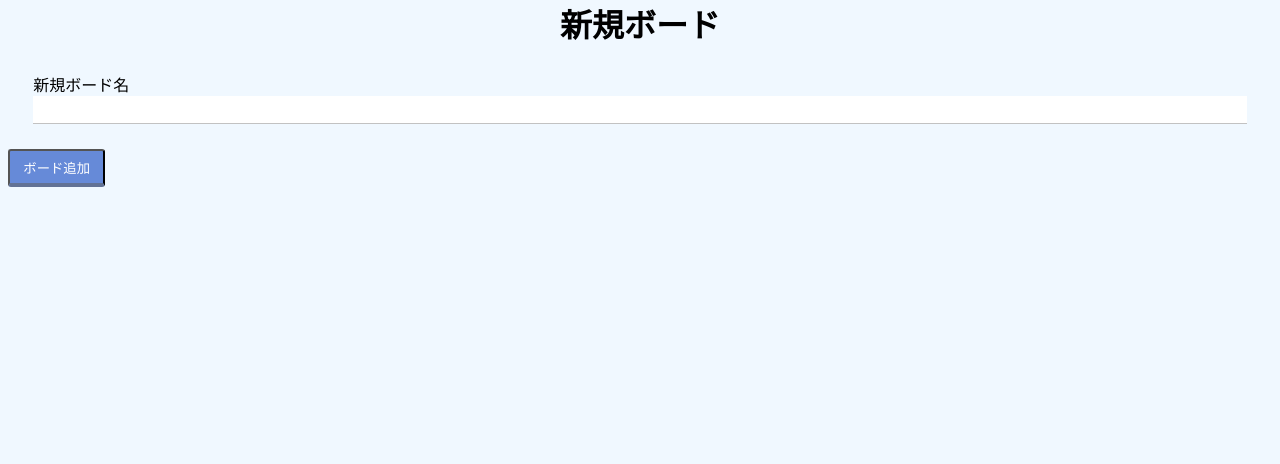
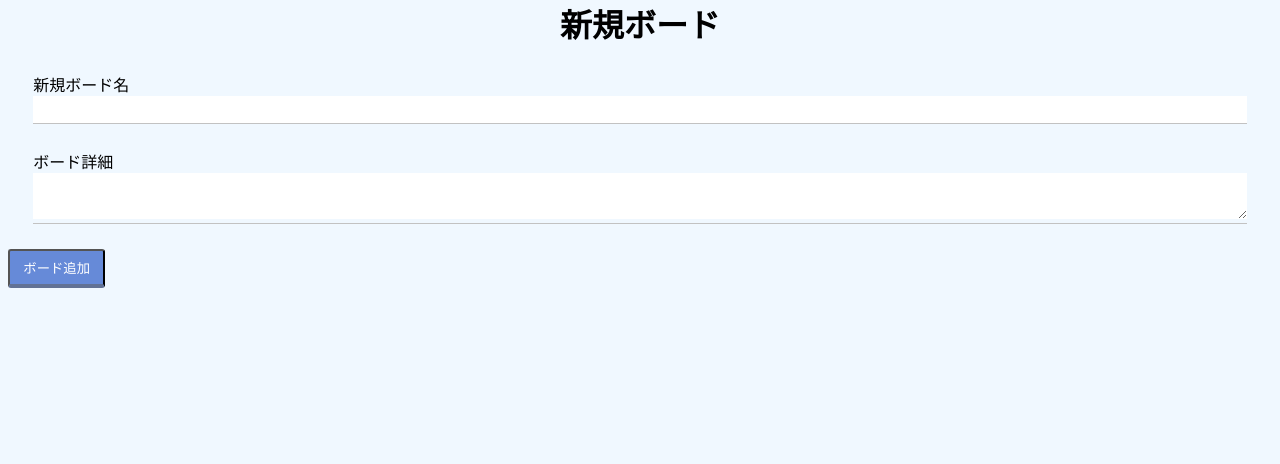
Before and after one commit to mamebou/todo_app, a Rails app: page /boards/new in a window 1280 px wide. Shown: the part 21-485 px from the top of the page. Run offline with Rails 7, Linux system fonts and the light colour scheme; style sheets or scripts are compiled from the project's sources.

Commit message:
add column to board

```diff
--- a/app/assets/stylesheets/boards.scss
+++ b/app/assets/stylesheets/boards.scss
@@ -13,9 +13,13 @@
   padding:0;
 }
 
-.cards h4 {
+.cards h2 {
   background-color: #490A3D;
   margin: 0;
+  padding: 10px;
+}
+
+.cards h3 {
   padding: 10px;
 }
 
--- a/app/controllers/boards_controller.rb
+++ b/app/controllers/boards_controller.rb
@@ -14,7 +14,8 @@ class BoardsController < ApplicationController
 
   def create
     title = params[:board][:title]
-    @board = Board.create(title:title, user_id:session[:user_id])
+    detail = params[:board][:title]
+    @board = Board.create(title:title, user_id:session[:user_id],detail: detail)
 
     redirect_to board_top_path
   end
--- a/app/views/boards/board_top.html.erb
+++ b/app/views/boards/board_top.html.erb
@@ -4,8 +4,9 @@
 <ul class="grid cards">
   <%@user_boards.each do |board|%>
     <li>
-      <h4><%=board.title%></h4>
-      <p>詳細情報</p>
+      <h2><%=board.title%></h2>
+      <h3>詳細情報</h3>
+      <p><%=board.detail%></p>
       <ul class="operate_button">
         <li>  <%= button_to "開く", home_state_path, { method: :get, class: "tran_b", params: {id: board.id }} %></li>
         <li><%= button_to "編集", edit_board_path(board), { method: :get, class: "edit_button"} %></li>
--- a/app/views/boards/new.html.erb
+++ b/app/views/boards/new.html.erb
@@ -6,6 +6,11 @@
       <%= f.text_field :title, class: "field", id: "title" %>
       <div class="text_underline"></div>
     </div>
+    <div class="text-input">
+      <%= f.label "ボード詳細" %>
+      <%= f.text_area :detail, class: "field", id: "detail" %>
+      <div class="text_underline"></div>
+    </div>
     <%= f.submit "ボード追加",class: "task_register_button" %>
   <% end %>
    <button type="button" onclick="history.back()" class="back_button">戻る</button>
--- /dev/null
+++ b/db/migrate/20220222164931_add_detail_to_board.rb
@@ -0,0 +1,5 @@
+class AddDetailToBoard < ActiveRecord::Migration[5.2]
+  def change
+    add_column :boards, :detail, :text
+  end
+end
```
Also changed, not shown: test/fixtures/boards.yml (added, +9 -0 lines), test/models/board_test.rb (added, +7 -0 lines), db/development.sqlite3, db/schema.rb.
